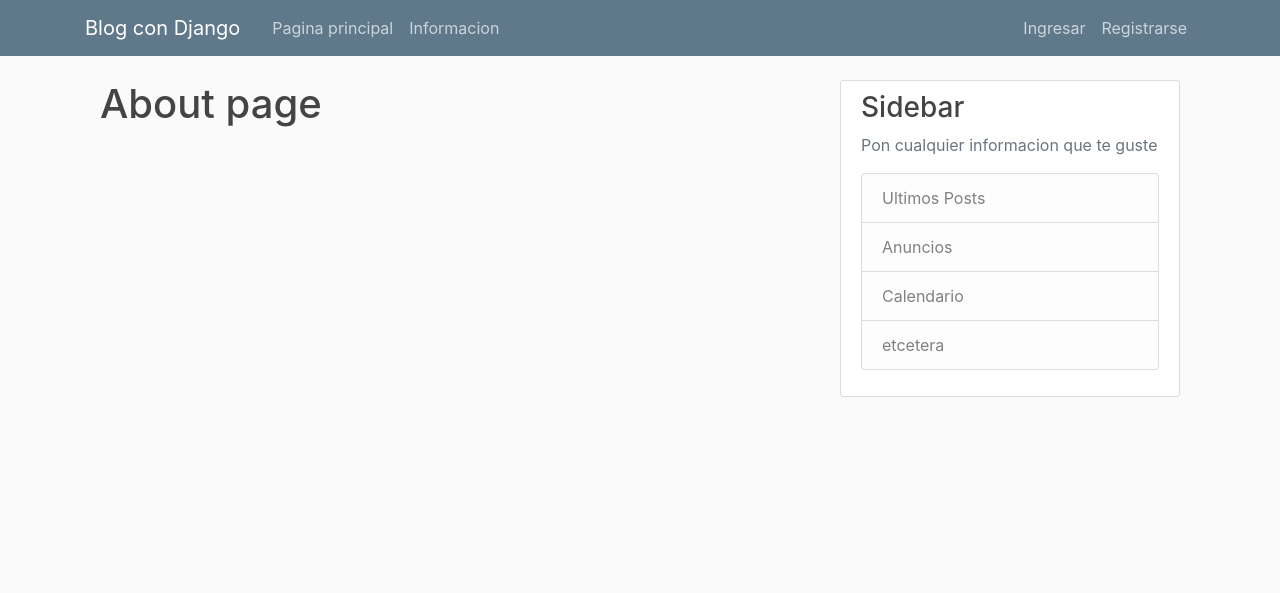
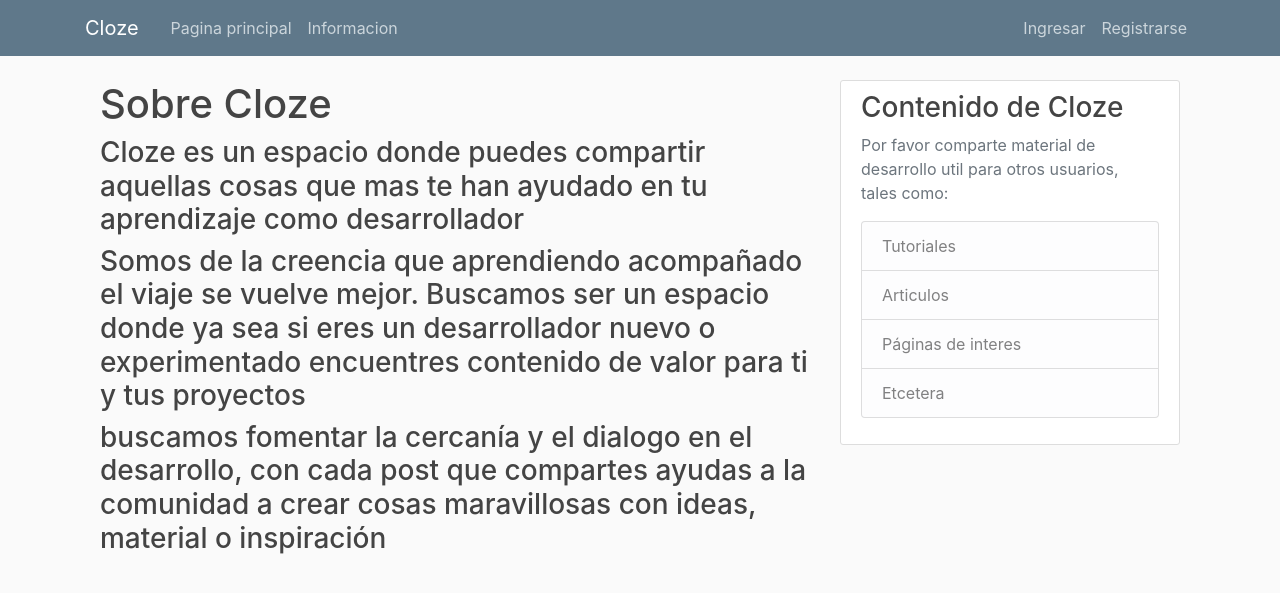
Before and after one commit to jibo16/Proyecto-Bedu, a Django app: page /about/ in a window 1280 px wide. Shown: the top 593 px of the page. Run offline with Django 3.2, Linux system fonts and the light colour scheme; some libraries are stand-ins or nearby versions.

```diff
--- a/blog/templates/about.html
+++ b/blog/templates/about.html
@@ -1,4 +1,11 @@
 {% extends "base.html"%}
 {% block content %}
-	<h1>About page</h1>
+	<h1>Sobre Cloze</h1>
+	<h3>Cloze es un espacio donde puedes compartir aquellas
+	cosas que mas te han ayudado en tu aprendizaje como desarrollador</h3>
+	<h3>Somos de la creencia que aprendiendo acompañado el viaje se vuelve mejor. Buscamos ser un espacio donde ya sea si
+		eres un desarrollador nuevo o experimentado encuentres contenido de valor para ti y tus proyectos
+	</h3>
+	<h3>buscamos fomentar la cercanía y el dialogo en el desarrollo, con cada post que compartes ayudas a la comunidad a crear cosas maravillosas
+		con ideas, material o inspiración <br> </h3>
 {% endblock content %}
--- a/blog/templates/base.html
+++ b/blog/templates/base.html
@@ -1,5 +1,5 @@
 {% load static %} <!-- LLama a la carpeta que contiene el archivo css -->
-<!DOCTYPE html>
+<!DOCTYPE html5>
 <html>
 <head>
 
@@ -11,19 +11,19 @@
     <!-- Bootstrap CSS -->
     <link rel="stylesheet" href="https://stackpath.bootstrapcdn.com/bootstrap/4.3.1/css/bootstrap.min.css" integrity="sha384-ggOyR0iXCbMQv3Xipma34MD+dH/1fQ784/j6cY/iJTQUOhcWr7x9JvoRxT2MZw1T" crossorigin="anonymous">
     <link rel="stylesheet" type="text/css" href="{% static 'blog/main.css' %}">
-
+	<script src="https://kit.fontawesome.com/e427f295fc.js" crossorigin="anonymous"></script>
 
 	{% if title %}
-		<title>Django blog - {{title}}</title>
+		<title>Cloze - {{title}}</title>
 	{%else%}
-		<title>Django blog</title>
+		<title>Cloze</title>
 	{% endif %}
 </head>
 	<body class="container">
 			<header class="site-header">
 		  <nav class="navbar navbar-expand-md navbar-dark bg-steel fixed-top">
 		    <div class="container">
-		      <a class="navbar-brand mr-4" href="{% url 'blog-home'%}">Blog con Django</a>
+		      <a class="navbar-brand mr-4" href="{% url 'blog-home'%}">Cloze</a>
 		      <button class="navbar-toggler" type="button" data-toggle="collapse" data-target="#navbarToggle" aria-controls="navbarToggle" aria-expanded="false" aria-label="Toggle navigation">
 		      <span class="navbar-toggler-icon"></span>
 		      </button>
@@ -62,13 +62,13 @@
 		    </div>
 		    <div class="col-md-4">
 		      <div class="content-section">
-		        <h3>Sidebar</h3>
-		        <p class='text-muted'> Pon cualquier informacion que te guste
+		        <h3>Contenido de Cloze</h3>
+		        <p class='text-muted'> Por favor comparte material de desarrollo util para otros usuarios, tales como:
 		          <ul class="list-group">
-		            <li class="list-group-item list-group-item-light">Ultimos Posts</li>
-		            <li class="list-group-item list-group-item-light">Anuncios</li>
-		            <li class="list-group-item list-group-item-light">Calendario</li>
-		            <li class="list-group-item list-group-item-light">etcetera</li>
+		            <li class="list-group-item list-group-item-light">Tutoriales</li>
+		            <li class="list-group-item list-group-item-light">Articulos</li>
+		            <li class="list-group-item list-group-item-light">Páginas de interes</li>
+		            <li class="list-group-item list-group-item-light">Etcetera</li>
 		          </ul>
 		        </p>
 		      </div>
--- a/blog/templates/home.html
+++ b/blog/templates/home.html
@@ -1,5 +1,6 @@
 {% extends "base.html"%}
 {% block content %}
+{% load embed_video_tags %}
 	{% for post in posts %}
 	<article class="media content-section">
 		<img class='rounded-circle article-img' src="{{ post.author.profile.image.url }}" alt="">
--- a/django_project/settings.py
+++ b/django_project/settings.py
@@ -40,6 +40,7 @@ INSTALLED_APPS = [
     'django.contrib.sessions',
     'django.contrib.messages',
     'django.contrib.staticfiles',
+    'embed_video',
 ]
 
 MIDDLEWARE = [
@@ -65,6 +66,7 @@ TEMPLATES = [
                 'django.template.context_processors.request',
                 'django.contrib.auth.context_processors.auth',
                 'django.contrib.messages.context_processors.messages',
+
             ],
         },
     },
```
Also changed, not shown: db.sqlite3.
